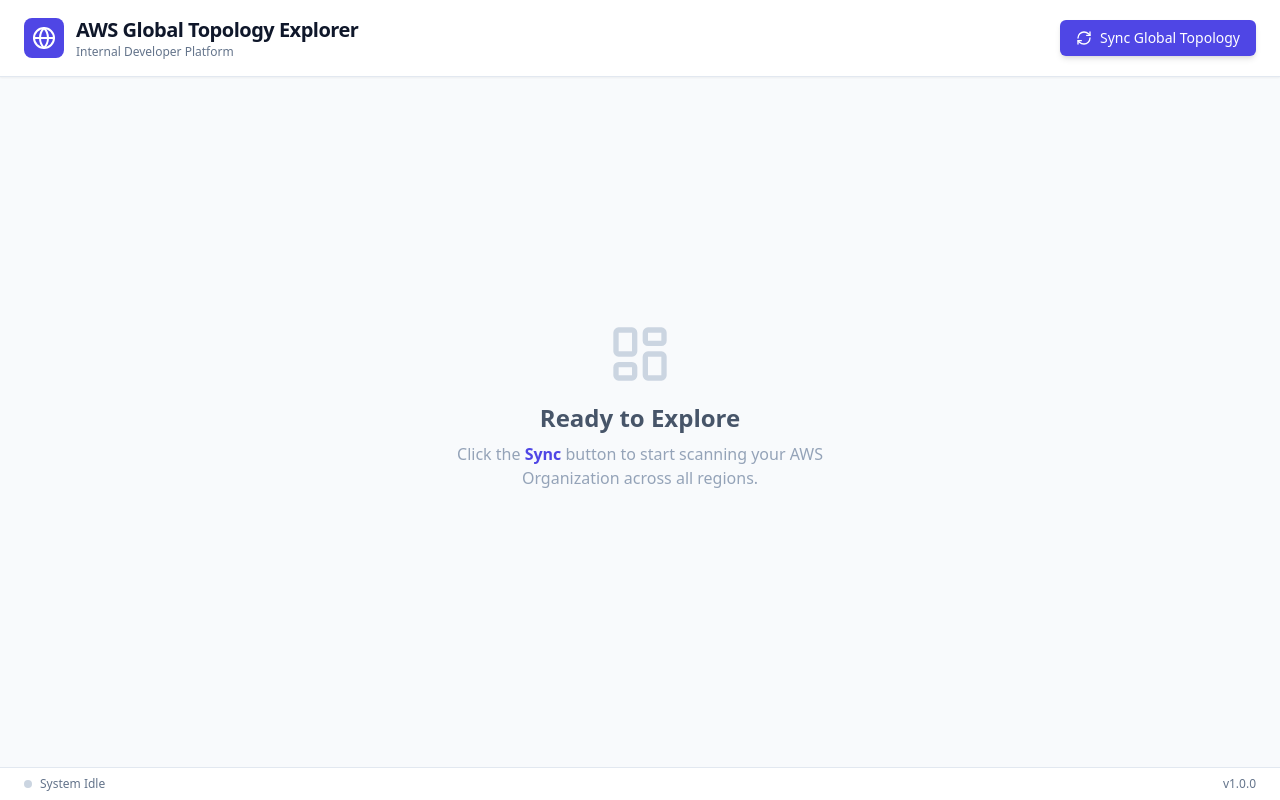
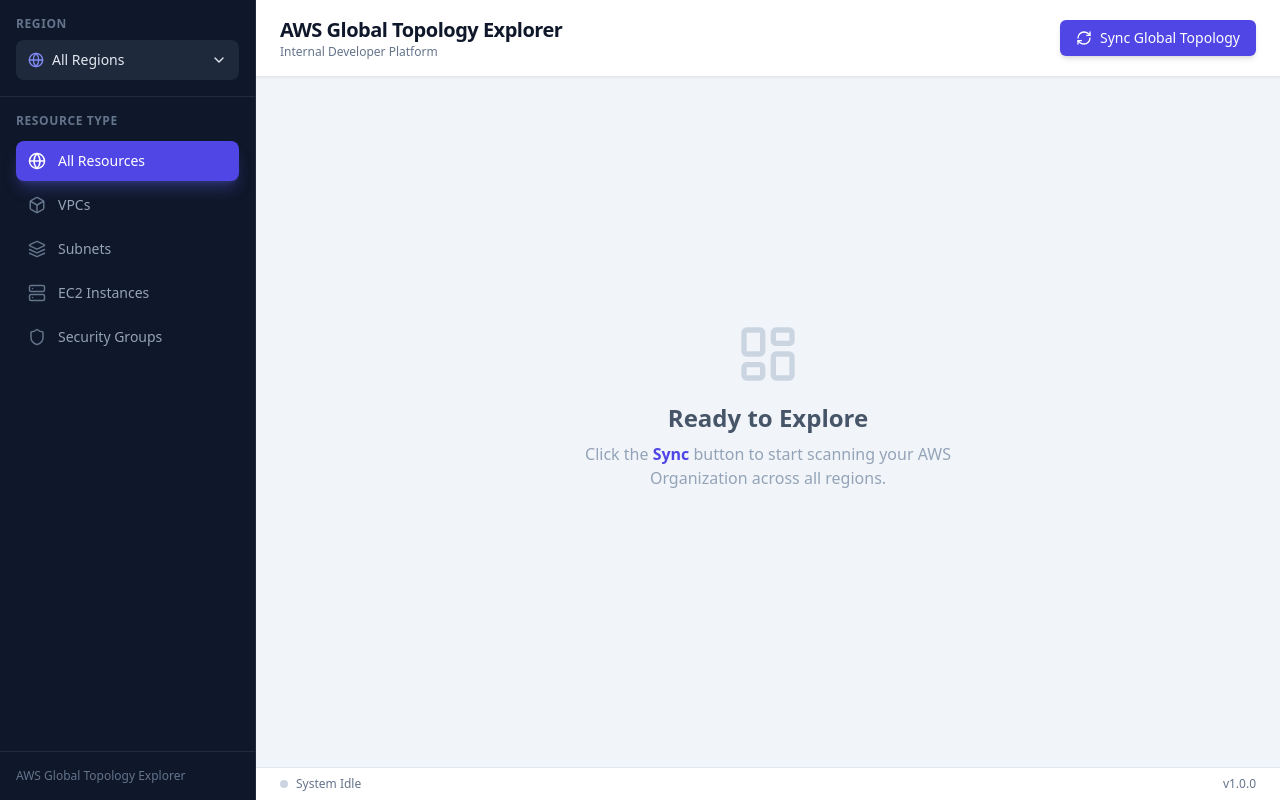
Before and after one commit to sz9751210/aws-global-topology-explorer, a React (Vite) app in the folder frontend/: page / in a window 1280 px wide. Built offline with nearby package versions, Linux system fonts and the light colour scheme.

Commit message:
feat: introduce a sidebar for filtering topology data by region and resource type.

```diff
--- a/frontend/src/App.tsx
+++ b/frontend/src/App.tsx
@@ -1,7 +1,8 @@
-import { useState } from 'react';
+import { useState, useMemo } from 'react';
 import { TopologyTable } from './TopologyTable';
 import { RegionData } from './types';
-import { RefreshCw, LayoutDashboard, Globe, AlertCircle } from 'lucide-react';
+import { RefreshCw, LayoutDashboard, AlertCircle } from 'lucide-react';
+import { Sidebar, ResourceType } from './Sidebar';
 import clsx from 'clsx';
 import './index.css';
 
@@ -10,6 +11,19 @@
     const [loading, setLoading] = useState<boolean>(false);
     const [error, setError] = useState<string | null>(null);
     const [lastScanned, setLastScanned] = useState<Date | null>(null);
+
+    // Filters
+    const [selectedRegion, setSelectedRegion] = useState<string>('all');
+    const [selectedResource, setSelectedResource] = useState<ResourceType>('all');
+
+    const availableRegions = useMemo(() => data.map((r) => r.region), [data]);
+
+    const filteredData = useMemo(() => {
+        if (selectedRegion === 'all') {
+            return data;
+        }
+        return data.filter((r) => r.region === selectedRegion);
+    }, [data, selectedRegion]);
 
     const fetchTopology = () => {
         setLoading(true);
@@ -21,30 +35,36 @@
                 }
                 return res.json();
             })
-            .then((data) => {
-                setData(data);
+            .then((fetchedData) => {
+                setData(fetchedData);
                 setLastScanned(new Date());
                 setLoading(false);
             })
             .catch((err) => {
-                console.error("Failed to fetch topology:", err);
-                setError("Failed to load data. Ensure backend is running and AWS credentials are valid.");
+                console.error('Failed to fetch topology:', err);
+                setError('Failed to load data. Ensure backend is running and AWS credentials are valid.');
                 setLoading(false);
             });
     };
 
     return (
-        <div className="flex flex-col h-screen bg-slate-50 text-slate-800 font-sans">
-            {/* --- IDP Header --- */}
+        <div className="flex h-screen bg-slate-100 text-slate-800 font-sans">
+            {/* Sidebar */}
+            <Sidebar
+                regions={availableRegions}
+                selectedRegion={selectedRegion}
+                onRegionChange={setSelectedRegion}
+                selectedResource={selectedResource}
+                onResourceChange={setSelectedResource}
+            />
+
+            {/* Main Content */}
+            <div className="flex-1 flex flex-col min-w-0">
+                {/* Header */}
                 <header className="flex items-center justify-between px-6 py-4 bg-white border-b border-slate-200 shadow-sm z-10">
-                <div className="flex items-center gap-3">
-                    <div className="p-2 bg-indigo-600 rounded-lg text-white">
-                        <Globe size={24} />
-                    </div>
                     <div>
                         <h1 className="text-xl font-bold text-slate-900 tracking-tight">AWS Global Topology Explorer</h1>
                         <p className="text-xs text-slate-500 font-medium">Internal Developer Platform</p>
-                    </div>
                     </div>
 
                     <div className="flex items-center gap-4">
@@ -58,26 +78,27 @@
                             onClick={fetchTopology}
                             disabled={loading}
                             className={clsx(
-                            "flex items-center gap-2 px-4 py-2 rounded-md font-medium text-sm transition-all",
+                                'flex items-center gap-2 px-4 py-2 rounded-md font-medium text-sm transition-all',
                                 loading
-                                ? "bg-slate-100 text-slate-400 cursor-not-allowed"
-                                : "bg-indigo-600 text-white hover:bg-indigo-700 shadow-md hover:shadow-lg active:scale-95"
+                                    ? 'bg-slate-100 text-slate-400 cursor-not-allowed'
+                                    : 'bg-indigo-600 text-white hover:bg-indigo-700 shadow-md hover:shadow-lg active:scale-95'
                             )}
                         >
-                        <RefreshCw size={16} className={clsx({ "animate-spin": loading })} />
+                            <RefreshCw size={16} className={clsx({ 'animate-spin': loading })} />
                             {loading ? 'Scanning...' : 'Sync Global Topology'}
                         </button>
                     </div>
                 </header>
 
-            {/* --- Main Content Area --- */}
+                {/* Content Area */}
                 <main className="flex-1 overflow-hidden relative">
                     {data.length === 0 && !loading && !error && (
                         <div className="flex flex-col items-center justify-center h-full text-slate-400">
                             <LayoutDashboard size={64} className="mb-4 text-slate-300" />
                             <h2 className="text-2xl font-bold text-slate-600 mb-2">Ready to Explore</h2>
                             <p className="max-w-md text-center mb-8">
-                            Click the <span className="font-bold text-indigo-600">Sync</span> button to start scanning your AWS Organization across all regions.
+                                Click the <span className="font-bold text-indigo-600">Sync</span> button to start scanning your AWS
+                                Organization across all regions.
                             </p>
                         </div>
                     )}
@@ -88,24 +109,38 @@
                                 <AlertCircle size={48} className="mx-auto text-red-500 mb-4" />
                                 <h3 className="text-lg font-bold text-red-700 mb-2">Scan Failed</h3>
                                 <p className="text-red-600 text-sm mb-4">{error}</p>
-                            <button onClick={() => setError(null)} className="text-red-700 font-medium text-sm hover:underline">Dismiss</button>
+                                <button onClick={() => setError(null)} className="text-red-700 font-medium text-sm hover:underline">
+                                    Dismiss
+                                </button>
                             </div>
                         </div>
                     )}
 
-                {data.length > 0 && (
-                    <TopologyTable data={data} loading={loading} />
+                    {filteredData.length > 0 && (
+                        <TopologyTable data={filteredData} loading={loading} resourceFilter={selectedResource} />
                     )}
                 </main>
 
-            {/* --- Status Bar --- */}
+                {/* Status Bar */}
                 <footer className="bg-white border-t border-slate-200 px-6 py-2 text-xs text-slate-500 flex justify-between items-center">
                     <div className="flex items-center gap-2">
-                    <div className={clsx("w-2 h-2 rounded-full", loading ? "bg-amber-500 animate-pulse" : data.length > 0 ? "bg-green-500" : "bg-slate-300")}></div>
-                    <span>{loading ? 'Scanning AWS APIs...' : data.length > 0 ? `Discovered ${data.reduce((acc, r) => acc + r.vpcs.length, 0)} VPCs across ${data.length} Regions` : 'System Idle'}</span>
+                        <div
+                            className={clsx(
+                                'w-2 h-2 rounded-full',
+                                loading ? 'bg-amber-500 animate-pulse' : data.length > 0 ? 'bg-green-500' : 'bg-slate-300'
+                            )}
+                        ></div>
+                        <span>
+                            {loading
+                                ? 'Scanning AWS APIs...'
+                                : data.length > 0
+                                    ? `Discovered ${data.reduce((acc, r) => acc + r.vpcs.length, 0)} VPCs across ${data.length} Regions`
+                                    : 'System Idle'}
+                        </span>
                     </div>
                     <div>v1.0.0</div>
                 </footer>
+            </div>
         </div>
     );
 }
--- /dev/null
+++ b/frontend/src/Sidebar.tsx
@@ -0,0 +1,111 @@
+import React from 'react';
+import { Globe, Server, Box, Layers, Shield, ChevronDown, Check } from 'lucide-react';
+import clsx from 'clsx';
+
+export type ResourceType = 'all' | 'vpc' | 'subnet' | 'ec2' | 'sg';
+
+interface SidebarProps {
+    regions: string[];
+    selectedRegion: string;
+    onRegionChange: (region: string) => void;
+    selectedResource: ResourceType;
+    onResourceChange: (resource: ResourceType) => void;
+}
+
+const resourceOptions: { id: ResourceType; label: string; icon: React.ReactNode }[] = [
+    { id: 'all', label: 'All Resources', icon: <Globe size={18} /> },
+    { id: 'vpc', label: 'VPCs', icon: <Box size={18} /> },
+    { id: 'subnet', label: 'Subnets', icon: <Layers size={18} /> },
+    { id: 'ec2', label: 'EC2 Instances', icon: <Server size={18} /> },
+    { id: 'sg', label: 'Security Groups', icon: <Shield size={18} /> },
+];
+
+export const Sidebar: React.FC<SidebarProps> = ({
+    regions,
+    selectedRegion,
+    onRegionChange,
+    selectedResource,
+    onResourceChange,
+}) => {
+    const [isRegionDropdownOpen, setIsRegionDropdownOpen] = React.useState(false);
+
+    return (
+        <aside className="w-64 bg-slate-900 text-slate-300 flex flex-col h-full border-r border-slate-700/50">
+            {/* Region Selector */}
+            <div className="p-4 border-b border-slate-700/50">
+                <label className="text-xs font-semibold uppercase tracking-wider text-slate-500 mb-2 block">
+                    Region
+                </label>
+                <div className="relative">
+                    <button
+                        onClick={() => setIsRegionDropdownOpen(!isRegionDropdownOpen)}
+                        className="w-full flex items-center justify-between bg-slate-800 hover:bg-slate-700 transition-colors px-3 py-2.5 rounded-lg text-sm font-medium text-slate-200"
+                    >
+                        <span className="flex items-center gap-2">
+                            <Globe size={16} className="text-indigo-400" />
+                            {selectedRegion === 'all' ? 'All Regions' : selectedRegion}
+                        </span>
+                        <ChevronDown size={16} className={clsx("transition-transform", isRegionDropdownOpen && "rotate-180")} />
+                    </button>
+
+                    {isRegionDropdownOpen && (
+                        <div className="absolute z-50 mt-1 w-full bg-slate-800 border border-slate-700 rounded-lg shadow-xl max-h-64 overflow-y-auto custom-scrollbar">
+                            <button
+                                onClick={() => { onRegionChange('all'); setIsRegionDropdownOpen(false); }}
+                                className={clsx(
+                                    "w-full text-left px-3 py-2 text-sm hover:bg-slate-700 flex items-center justify-between",
+                                    selectedRegion === 'all' && "text-indigo-400 bg-slate-700/50"
+                                )}
+                            >
+                                All Regions
+                                {selectedRegion === 'all' && <Check size={14} />}
+                            </button>
+                            {regions.map((region) => (
+                                <button
+                                    key={region}
+                                    onClick={() => { onRegionChange(region); setIsRegionDropdownOpen(false); }}
+                                    className={clsx(
+                                        "w-full text-left px-3 py-2 text-sm hover:bg-slate-700 flex items-center justify-between",
+                                        selectedRegion === region && "text-indigo-400 bg-slate-700/50"
+                                    )}
+                                >
+                                    {region}
+                                    {selectedRegion === region && <Check size={14} />}
+                                </button>
+                            ))}
+                        </div>
+                    )}
+                </div>
+            </div>
+
+            {/* Resource Type Navigation */}
+            <nav className="flex-1 p-4 space-y-1">
+                <label className="text-xs font-semibold uppercase tracking-wider text-slate-500 mb-3 block">
+                    Resource Type
+                </label>
+                {resourceOptions.map((option) => (
+                    <button
+                        key={option.id}
+                        onClick={() => onResourceChange(option.id)}
+                        className={clsx(
+                            "w-full flex items-center gap-3 px-3 py-2.5 rounded-lg text-sm font-medium transition-all",
+                            selectedResource === option.id
+                                ? "bg-indigo-600 text-white shadow-lg shadow-indigo-500/30"
+                                : "text-slate-400 hover:bg-slate-800 hover:text-slate-200"
+                        )}
+                    >
+                        <span className={clsx(selectedResource === option.id ? "text-white" : "text-slate-500")}>
+                            {option.icon}
+                        </span>
+                        {option.label}
+                    </button>
+                ))}
+            </nav>
+
+            {/* Footer */}
+            <div className="p-4 border-t border-slate-700/50 text-xs text-slate-500">
+                AWS Global Topology Explorer
+            </div>
+        </aside>
+    );
+};
```
Also changed, not shown: frontend/src/TopologyTable.tsx (+7 -2 lines). Lines whose indentation alone changed are shown as unchanged.
